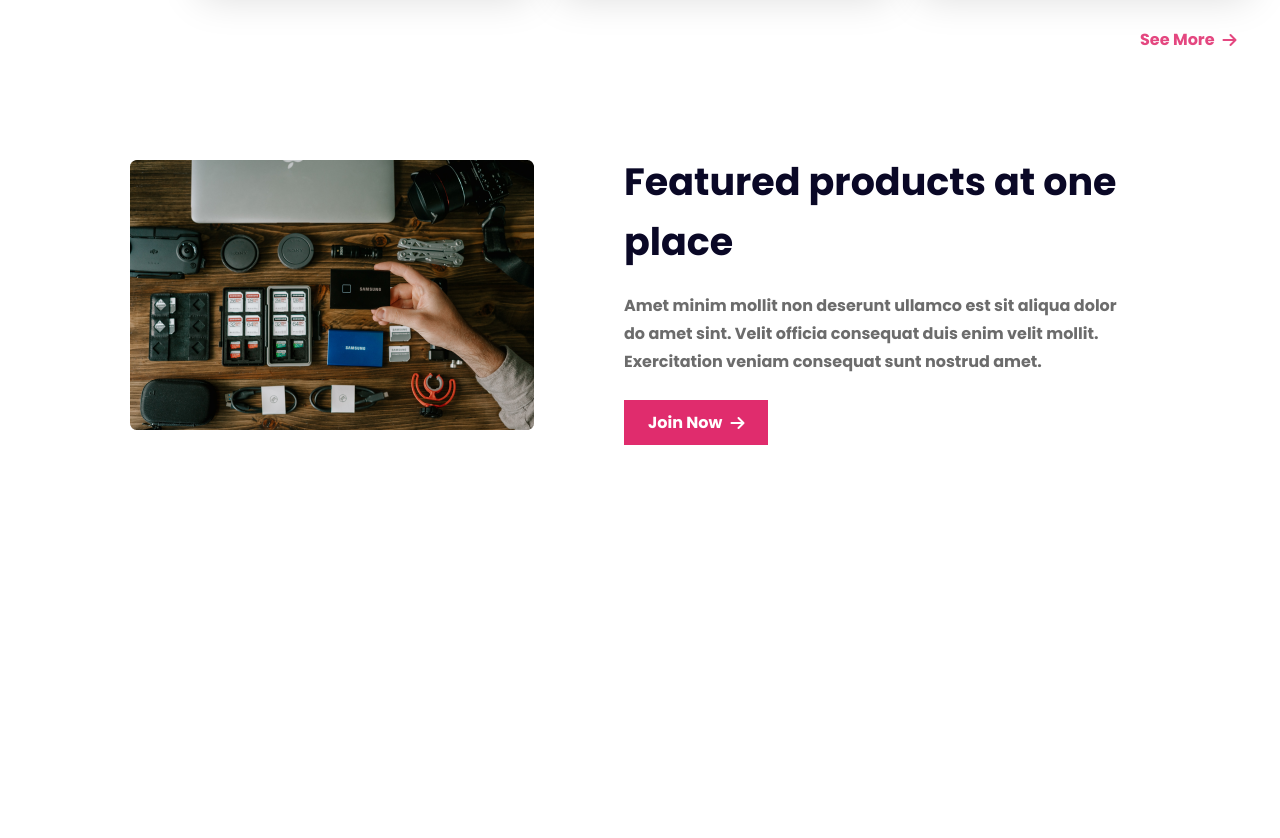
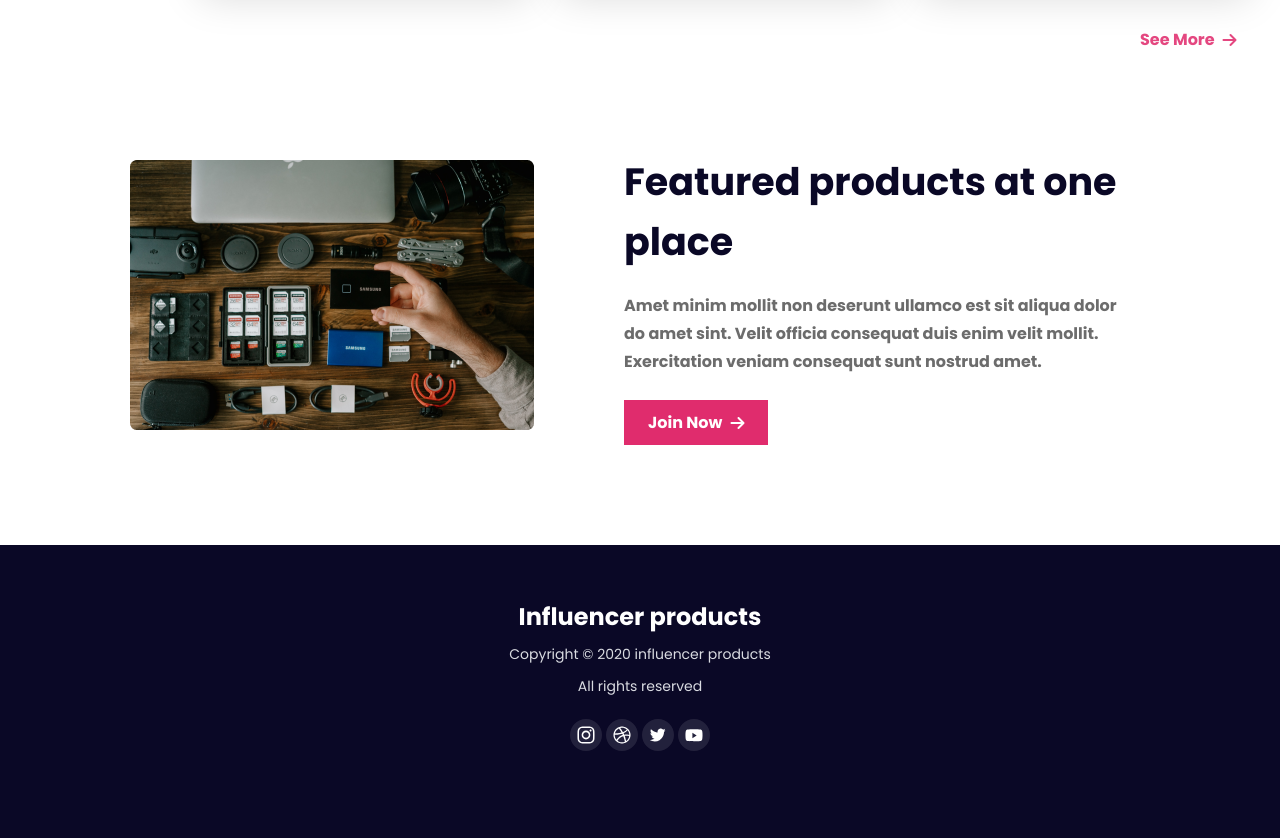
Before and after one commit to mashfika02/influencer-gears-website, a plain HTML site: page index.html in a window 1280 px wide. Shown: the part 2610-3448 px from the top of the page. Before the commit the page ends 3155 px from the top, so only its background shows below. Drawn offline with Linux system fonts and the light colour scheme.

Commit message:
added footer

```diff
--- a/index.html
+++ b/index.html
@@ -185,5 +185,19 @@
         </div>
       </section>
     </main>
+    <!-- footer -->
+    <footer>
+      <div class="footer-content">
+        <h3 class="footer-title">Influencer products</h3>
+        <p class="footer-p">Copyright © 2020 influencer products</p>
+        <p class="footer-p">All rights reserved</p>
+      </div>
+      <div class="social-logo">
+        <img src="ressources/social/Instagram.svg" alt="" />
+        <img src="ressources/social/Dribbble.svg" alt="" />
+        <img src="ressources/social/Twitter.svg" alt="" />
+        <img src="ressources/social/Youtube.svg" alt="" />
+      </div>
+    </footer>
   </body>
 </html>
--- a/styles/style.css
+++ b/styles/style.css
@@ -194,6 +194,7 @@ margin-top: 14px;
     align-items: center;
     margin-top: 100px;
     margin-left: 30px;
+
 }
 .content-title{
     color: #0A0826;
@@ -225,7 +226,33 @@ line-height: normal;
 margin-top: 20px;
 }
 
+/* footer style */
 
+footer{
+    background-color: #0A0826;
+    text-align: center;
+    align-items: center;
+    padding: 50px;
+}
+.footer-title{
+    color: #FFF;
+    font-size: 24px;
+    font-weight: 700;
+    line-height: normal;
+    padding: 4px;
+}
+.footer-p{
+    color:  #D9DBE1;
+    font-size: 14px;
+    font-weight: 400;
+    line-height: 24px;
+    padding: 4px;
+
+}
+.social-logo{
+      padding-top: 17px;
+      padding-bottom: 30px;
+}
 
 
 
```
